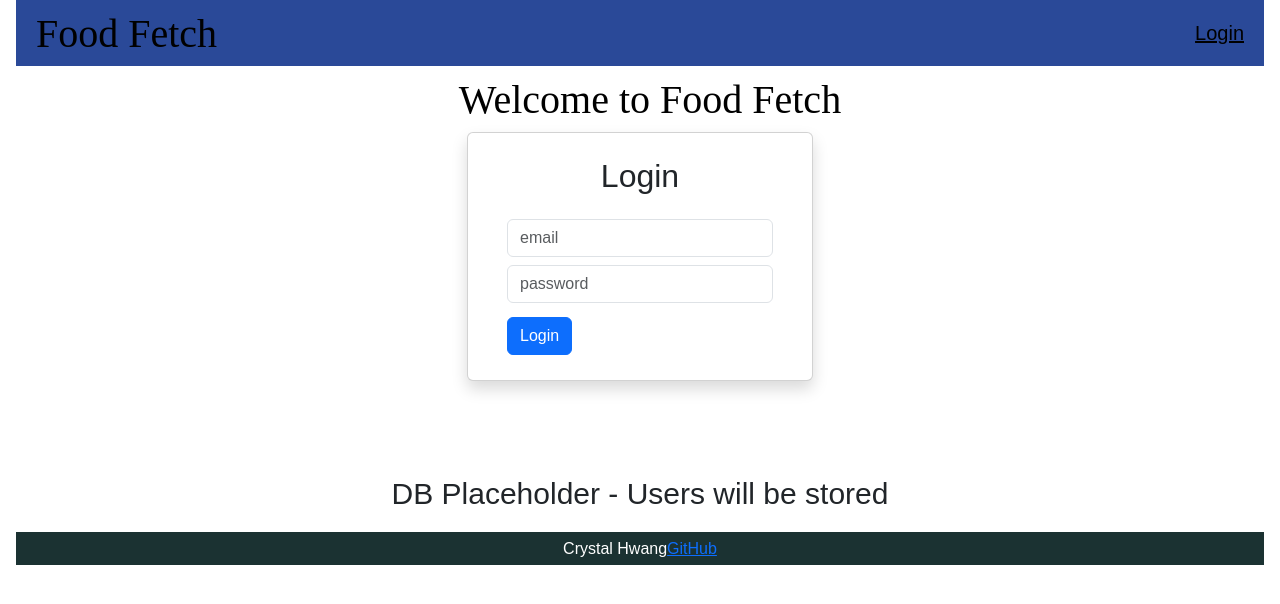
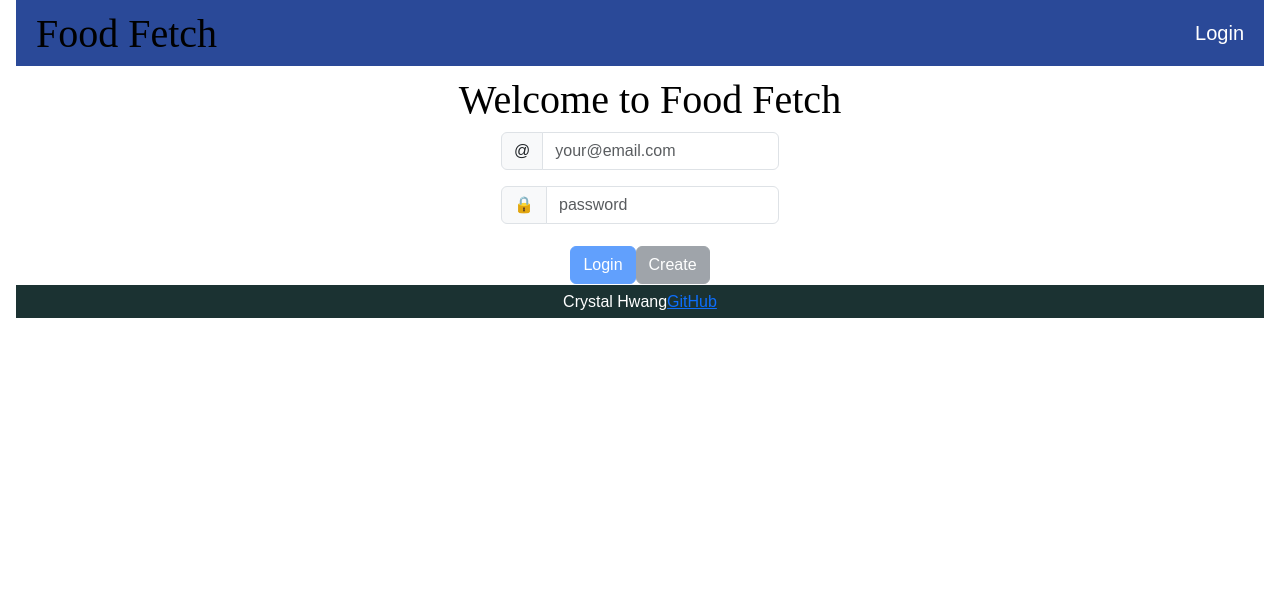
Before and after one commit to crystalhwaang/startup, a React (Vite) app: page / in a window 1280 px wide. Shown: the top 604 px of the page. Built offline with nearby package versions, Linux system fonts and the light colour scheme; a web font is replaced by a local one.

Commit message:
LOGIN FINALLY WORKSSSSS

```diff
--- a/src/app.jsx
+++ b/src/app.jsx
@@ -19,20 +19,33 @@ function App() {
           <h1>Food Fetch</h1>
           <nav>
               <menu>
-              <li><NavLink to="/" className='main-color'>Login</NavLink></li>
+                {authState !== AuthState.Authenticated && (
+                  <li>
+                    <NavLink className="nav-link" to="/">
+                      Login
+                    </NavLink>
+                  </li>
+                )}
+
                 {authState === AuthState.Authenticated && (
-                <li className='main-color'>
-                  <NavLink className='nav-link' to='recipe'>
+                  <>
+                    <li>
+                      <NavLink className="nav-link" to="/">
+                        Login
+                      </NavLink>
+                    </li>
+                    <li>
+                      <NavLink className="nav-link" to="/recipe">
                         Recipes
                       </NavLink>
                     </li>
-              )}
-              {authState === AuthState.Authenticated && (
-                <li className='main-color'>
-                  <NavLink className='nav-link' to='photo'>
+
+                    <li>
+                      <NavLink className="nav-link" to="/photo">
                         Photo Gallery
                       </NavLink>
                     </li>
+                  </>
                 )}
               </menu>
             </nav>
--- /dev/null
+++ b/src/login/authenticated.jsx
@@ -0,0 +1,24 @@
+import React from 'react';
+import { useNavigate } from 'react-router-dom';
+import Button from 'react-bootstrap/Button';
+
+export function Authenticated(props) {
+  const navigate = useNavigate();
+
+  function logout() {
+    localStorage.removeItem('userName');
+    props.onLogout();
+  }
+
+  return (
+    <div>
+      <div className='playerName'>{props.userName}</div>
+      <Button variant='primary' onClick={() => navigate('/')}>
+        Play
+      </Button>
+      <Button variant='secondary' onClick={() => logout()}>
+        Logout
+      </Button>
+    </div>
+  );
+}
--- a/src/login/login.jsx
+++ b/src/login/login.jsx
@@ -1,60 +1,22 @@
 import React from 'react';
-import { useNavigate } from 'react-router-dom';
+import { Authenticated } from './authenticated';
+import { Unauthenticated } from './unauthenticated';
 import { AuthState } from './authState';
 
-export function Login({ onAuthChange }) {
-  const [userName, setUserName] = React.useState('');
-  const navigate = useNavigate();
+export function Login({ userName, authState, onAuthChange }) {
+  return (
+    <main className="container text-center">
 
-  function handleLogin(e) {
-    e.preventDefault();
+      <h1>Welcome to Food Fetch</h1>
+      {authState === AuthState.Unauthenticated && (
+        <Unauthenticated
+          userName={userName}
+          onLogin={(loginUserName) => onAuthChange(loginUserName, AuthState.Authenticated)}/>)}
 
-    localStorage.setItem('userName', userName);
-
-    onAuthChange(userName, AuthState.Authenticated);
-
-    navigate('/recipe'); // go to app
-  }
-
-  return (
-    <main>
-      <h1>Welcome to Food Fetch</h1>
-        <div className="container">
-          <div className="row justify-content-center align-items-center">
-             <div className="col-12 col-sm-8 col-md-6 col-lg-4">
-               <div className="card shadow">
-                 <div className="card-body p-4">
-                   <h2 className="text-center mb-4">Login</h2>
-                      <form onSubmit={handleLogin}>
-                        <input
-                          className="form-control mb-2"
-                          placeholder="email"
-                          value={userName}
-                          onChange={(e) => setUserName(e.target.value)}
-                        />
-
-                        <input
-                          type="password"
-                          className="form-control mb-2"
-                          placeholder="password"
-                        />
-
-                        <button className="btn btn-primary">
-                          Login
-                        </button>
-                      </form>
-                      </div>
-                   </div>
-               </div>
-           </div>
-         </div>
-         <div>
-           <span>
-               <br></br>
-               <br></br>
-             <p>DB Placeholder - Users will be stored</p>
-           </span>
-         </div>
+      {authState === AuthState.Authenticated && (
+        <Authenticated
+          userName={userName}
+          onLogout={() => onAuthChange('', AuthState.Unauthenticated)}/>)}
     </main>
   );
 }
--- /dev/null
+++ b/src/login/unauthenticated.jsx
@@ -0,0 +1,43 @@
+import React from 'react';
+
+import Button from 'react-bootstrap/Button';
+import { MessageDialog } from './messageDialog';
+
+export function Unauthenticated(props) {
+  const [userName, setUserName] = React.useState(props.userName);
+  const [password, setPassword] = React.useState('');
+  const [displayError, setDisplayError] = React.useState(null);
+
+  async function loginUser() {
+    localStorage.setItem('userName', userName);
+    props.onLogin(userName);
+  }
+
+  async function createUser() {
+    localStorage.setItem('userName', userName);
+    props.onLogin(userName);
+  }
+
+  return (
+    <>
+      <div>
+        <div className='input-group mb-3'>
+          <span className='input-group-text'>@</span>
+          <input className='form-control' type='text' value={userName} onChange={(e) => setUserName(e.target.value)} placeholder='your@email.com' />
+        </div>
+        <div className='input-group mb-3'>
+          <span className='input-group-text'>🔒</span>
+          <input className='form-control' type='password' onChange={(e) => setPassword(e.target.value)} placeholder='password' />
+        </div>
+        <Button variant='primary' onClick={() => loginUser()} disabled={!userName || !password}>
+          Login
+        </Button>
+        <Button variant='secondary' onClick={() => createUser()} disabled={!userName || !password}>
+          Create
+        </Button>
+      </div>
+
+      <MessageDialog message={displayError} onHide={() => setDisplayError(null)} />
+    </>
+  );
+}
```
Lines whose indentation alone changed are shown as unchanged.
